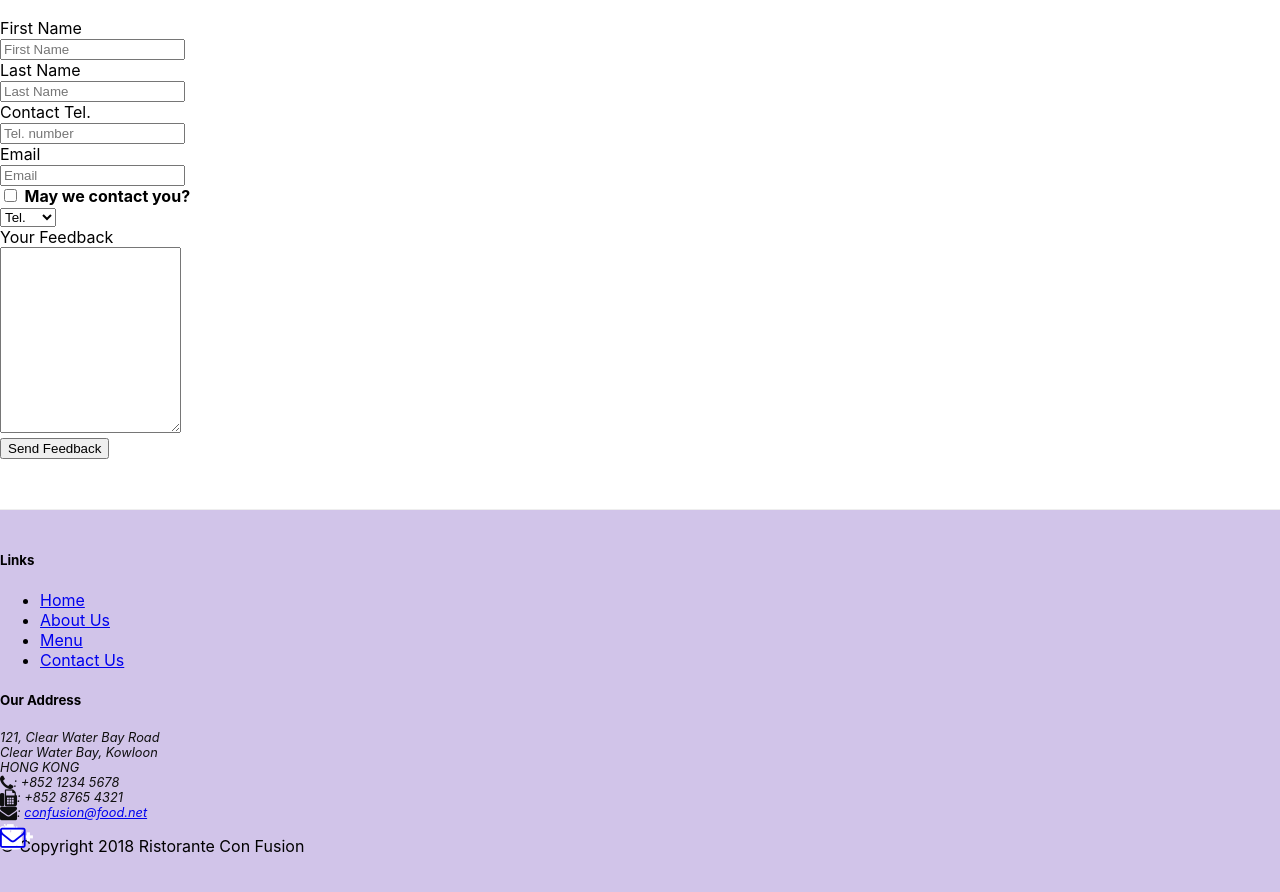
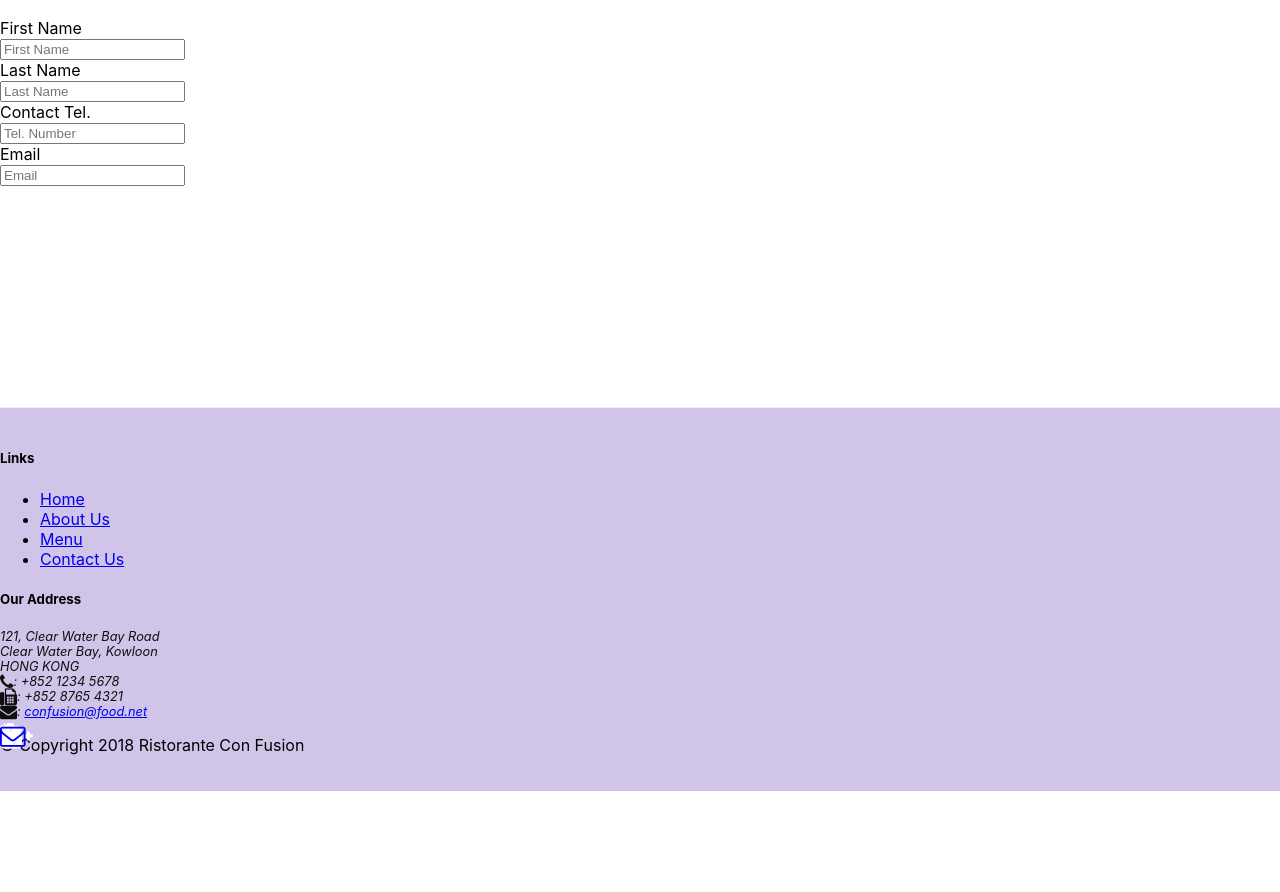
Before and after one commit to Zernez/React-project, a React (Create React App) app in the folder confusion/: page /contactus in a window 1280 px wide. Shown: the part 1124-2016 px from the top of the page. After the commit the page ends 1915 px from the top, so only its background shows below. Built offline with nearby package versions, Linux system fonts and the light colour scheme.

Commit message:
Controlled Forms Validations

```diff
--- a/confusion/src/components/ContactComponent.js
+++ b/confusion/src/components/ContactComponent.js
@@ -1,6 +1,5 @@
 import React, { Component } from 'react';
-import { Breadcrumb, BreadcrumbItem,
-            Button, Form, FormGroup, Label, Input, Col } from 'reactstrap';
+import { Breadcrumb, BreadcrumbItem, Button, Form, FormGroup, Label, Input, Col, Row, FormFeedback } from 'reactstrap';
 import { Link } from 'react-router-dom';
 
 class Contact extends Component {
@@ -15,12 +14,17 @@ class Contact extends Component {
             email: '',
             agree: false,
             contactType: 'Tel.',
-            message: ''
-        };
-
+            message: '',
+            touched: {
+                firstname: false,
+                lastname: false,
+                telnum: false,
+                email: false
+            }
+        }
+        this.handleSubmit = this.handleSubmit.bind(this);
         this.handleInputChange = this.handleInputChange.bind(this);
-        this.handleSubmit = this.handleSubmit.bind(this);
-
+        this.handleBlur = this.handleBlur.bind(this);
     }
 
     handleInputChange(event) {
@@ -39,7 +43,42 @@ class Contact extends Component {
         event.preventDefault();
     }
 
+    handleBlur = (field) => (evt) => {
+        this.setState({
+            touched: { ...this.state.touched, [field]: true }
+        });
+    }
+
+    validate(firstname, lastname, telnum, email) {
+        const errors = {
+            firstname: '',
+            lastname: '',
+            telnum: '',
+            email: ''
+        };
+
+        if (this.state.touched.firstname && firstname.length < 3)
+            errors.firstname = 'First Name should be >= 3 characters';
+        else if (this.state.touched.firstname && firstname.length > 10)
+            errors.firstname = 'First Name should be <= 10 characters';
+
+        if (this.state.touched.lastname && lastname.length < 3)
+            errors.lastname = 'Last Name should be >= 3 characters';
+        else if (this.state.touched.lastname && lastname.length > 10)
+            errors.lastname = 'Last Name should be <= 10 characters';
+
+        const reg = /^\d+$/;
+        if (this.state.touched.telnum && !reg.test(telnum))
+            errors.telnum = 'Tel. Number should contain only numbers';
+
+        if(this.state.touched.email && email.split('').filter(x => x === '@').length !== 1)
+            errors.email = 'Email should contain a @';
+
+        return errors;
+    }
+
     render() {
+        const errors = this.validate(this.state.firstname, this.state.lastname, this.state.telnum, this.state.email);
         return(
         <div className="container">
             <div className="row">
@@ -84,13 +123,17 @@ class Contact extends Component {
                    </div>
                     <div className="col-12 col-md-9">
                         <Form onSubmit={this.handleSubmit}>
-                            <FormGroup row>
+                        <FormGroup row>
                                 <Label htmlFor="firstname" md={2}>First Name</Label>
                                 <Col md={10}>
                                     <Input type="text" id="firstname" name="firstname"
                                         placeholder="First Name"
                                         value={this.state.firstname}
+                                        valid={errors.firstname === ''}
+                                        invalid={errors.firstname !== ''}
+                                        onBlur={this.handleBlur('firstname')}
                                         onChange={this.handleInputChange} />
+                                    <FormFeedback>{errors.firstname}</FormFeedback>
                                 </Col>
                             </FormGroup>
                             <FormGroup row>
@@ -99,16 +142,24 @@ class Contact extends Component {
                                     <Input type="text" id="lastname" name="lastname"
                                         placeholder="Last Name"
                                         value={this.state.lastname}
+                                        valid={errors.lastname === ''}
+                                        invalid={errors.lastname !== ''}
+                                        onBlur={this.handleBlur('lastname')}
                                         onChange={this.handleInputChange} />
+                                    <FormFeedback>{errors.lastname}</FormFeedback>
                                 </Col>
                             </FormGroup>
                             <FormGroup row>
-                            <Label htmlFor="telnum" md={2}>Contact Tel.</Label>
+                                <Label htmlFor="telnum" md={2}>Contact Tel.</Label>
                                 <Col md={10}>
                                     <Input type="tel" id="telnum" name="telnum"
-                                        placeholder="Tel. number"
+                                        placeholder="Tel. Number"
                                         value={this.state.telnum}
+                                        valid={errors.telnum === ''}
+                                        invalid={errors.telnum !== ''}
+                                        onBlur={this.handleBlur('telnum')}
                                         onChange={this.handleInputChange} />
+                                    <FormFeedback>{errors.telnum}</FormFeedback>
                                 </Col>
                             </FormGroup>
                             <FormGroup row>
@@ -117,44 +168,11 @@ class Contact extends Component {
                                     <Input type="email" id="email" name="email"
                                         placeholder="Email"
                                         value={this.state.email}
+                                        valid={errors.email === ''}
+                                        invalid={errors.email !== ''}
+                                        onBlur={this.handleBlur('email')}
                                         onChange={this.handleInputChange} />
-                                </Col>
-                            </FormGroup>
-                            <FormGroup row>
-                                <Col md={{size: 6, offset: 2}}>
-                                    <FormGroup check>
-                                        <Label check>
-                                            <Input type="checkbox"
-                                                name="agree"
-                                                checked={this.state.agree}
-                                                onChange={this.handleInputChange} /> {' '}
-                                            <strong>May we contact you?</strong>
-                                        </Label>
-                                    </FormGroup>
-                                </Col>
-                                <Col md={{size: 3, offset: 1}}>
-                                    <Input type="select" name="contactType"
-                                            value={this.state.contactType}
-                                            onChange={this.handleInputChange}>
-                                        <option>Tel.</option>
-                                        <option>Email</option>
-                                    </Input>
-                                </Col>
-                            </FormGroup>
-                            <FormGroup row>
-                                <Label htmlFor="message" md={2}>Your Feedback</Label>
-                                <Col md={10}>
-                                    <Input type="textarea" id="message" name="message"
-                                        rows="12"
-                                        value={this.state.message}
-                                        onChange={this.handleInputChange}></Input>
-                                </Col>
-                            </FormGroup>
-                            <FormGroup row>
-                                <Col md={{size: 10, offset: 2}}>
-                                    <Button type="submit" color="primary">
-                                        Send Feedback
-                                    </Button>
+                                    <FormFeedback>{errors.email}</FormFeedback>
                                 </Col>
                             </FormGroup>
                         </Form>
```
